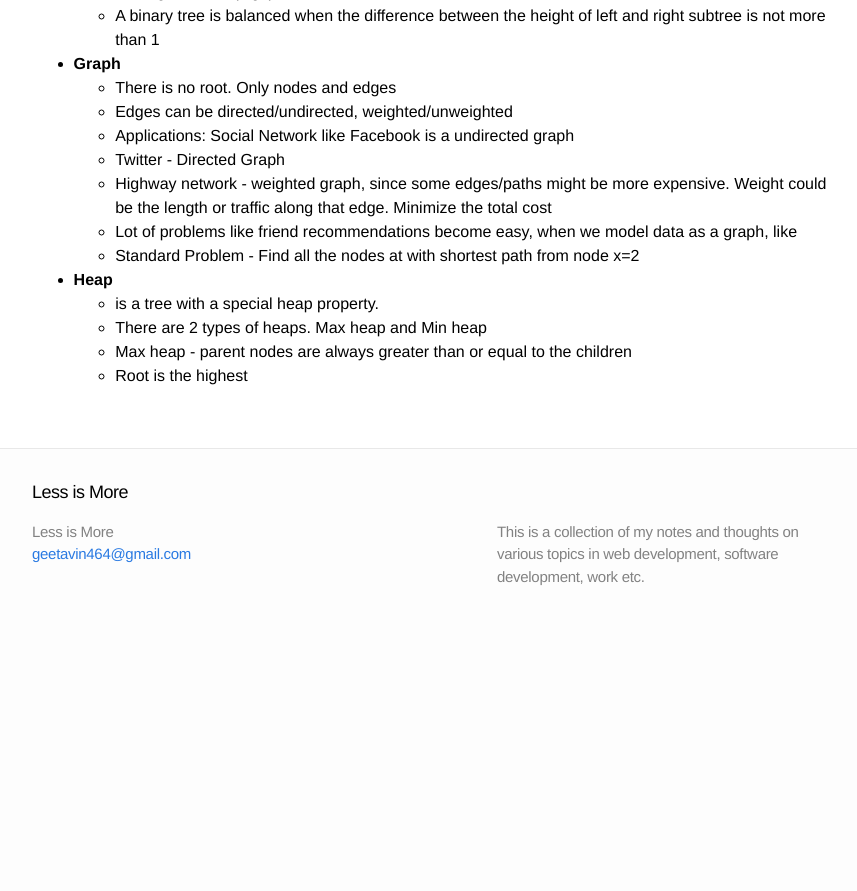
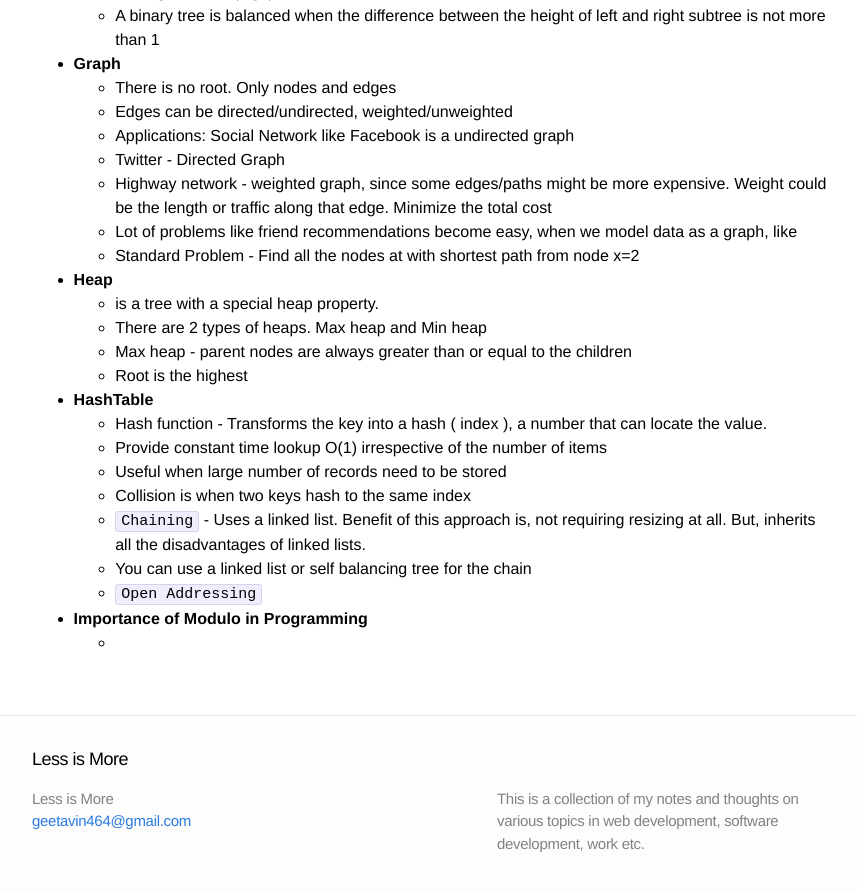
Before and after one commit to geetavin464/geetavin464.github.io, a Jekyll site: the page built from _posts/2015-03-28-data-structures.md, in a window 1280 px wide and 900 px high, scrolled down 2082 px. Shown: the top 891 px of the window, without its empty margins (208-1065 px from the left). Built offline with Jekyll 4.4.1, drawn with Linux system fonts in a browser that asks for light colours; before the commit the page ends 2715 px from its top, so only the background shows below that.

```diff
--- a/_posts/2015-03-28-data-structures.md
+++ b/_posts/2015-03-28-data-structures.md
@@ -109,3 +109,15 @@
   * There are 2 types of heaps. Max heap and Min heap
   * Max heap - parent nodes are always greater than or equal to the children
   * Root is the highest
+
+* __HashTable__
+  * Hash function - Transforms the key into a hash ( index ), a number that can locate the value.
+  * Provide constant time lookup O(1) irrespective of the number of items
+  * Useful when large number of records need to be stored
+  * Collision is when two keys hash to the same index
+  * `Chaining` - Uses a linked list. Benefit of this approach is, not requiring resizing at all. But, inherits all the disadvantages of linked lists.
+  * You can use a linked list or self balancing tree for the chain
+  * `Open Addressing`
+
+* __Importance of Modulo in Programming__
+  *
```
Also changed, not shown: _posts/2015-03-01-programming-best-practices.md (+1 -1 lines), _posts/2015-03-27-rendering.md (+3 -0 lines), _posts/2015-03-29-OOD.md (+2 -1 lines), _posts/2015-03-29-design-patterns.md (+2 -2 lines), _posts/2015-04-07-docker.md (+31 -43 lines).
